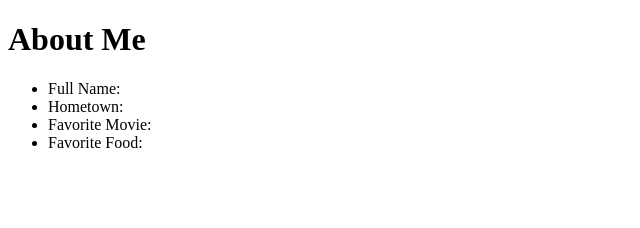
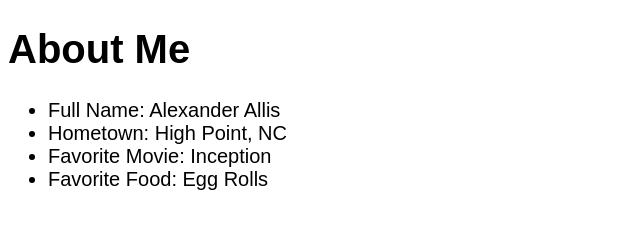
Before and after one commit to alexanderallis/TIY-Assignments, a plain HTML site: page About Me/index.html in a window 1280 px wide. Shown: the whole page, without its empty margins (0-640 px from the left). Drawn offline with Linux system fonts and the light colour scheme.

Commit message:
more work

```diff
--- a/About Me/index.html
+++ b/About Me/index.html
@@ -4,7 +4,7 @@
   <meta charset="utf-8"/>
   <title>About Me</title>
 </head>
-<body>
+<body id="myP">
   <h1>About Me</h1>
 
   <ul>
@@ -12,10 +12,28 @@
     <li>Hometown: <span id="hometown"></span></li>
     <li>Favorite Movie: <span id="movie"></span></li>
     <li>Favorite Food: <span id="food"></span></li>
+
+
   </ul>
-<script>
-var h1 = document.querySelector('h1');
+  <script>
+  document.getElementById("myP").style.font = " 20px arial,serif";
+  document.getElementById("fullname").innerHTML = " Alexander Allis";
+  document.getElementById("hometown").innerHTML = " High Point, NC";
+  document.getElementById("movie").innerHTML = " Inception";
+  document.getElementById("food").innerHTML = " Egg Rolls";
+// CHANGE CLASS
+  var asdf = document.getElementsByTagName("li")
+    console.log(asdf);
+    console.log(asdf.length);
+// ADD AN IMAGE
+  var x = document.createElement("IMG");
+    x.setAttribute("src", "https://www.google.com/url?sa=i&rct=j&q=&esrc=s&source=images&cd=&cad=rja&uact=8&ved=&url=http%3A%2F%2Fwww.saawinternational.org%2Fcows.htm&bvm=bv.113943164,d.eWE&psig=AFQjCNHhASNf5AgR1DA0TssZLvLR1xK8nQ&ust=1455250831015134");
 
-</script>
+  // document.getElementsByClassName(".asdf").color = "red";
+
+
+
+  </script>
+
  </body>
 </html>
```
